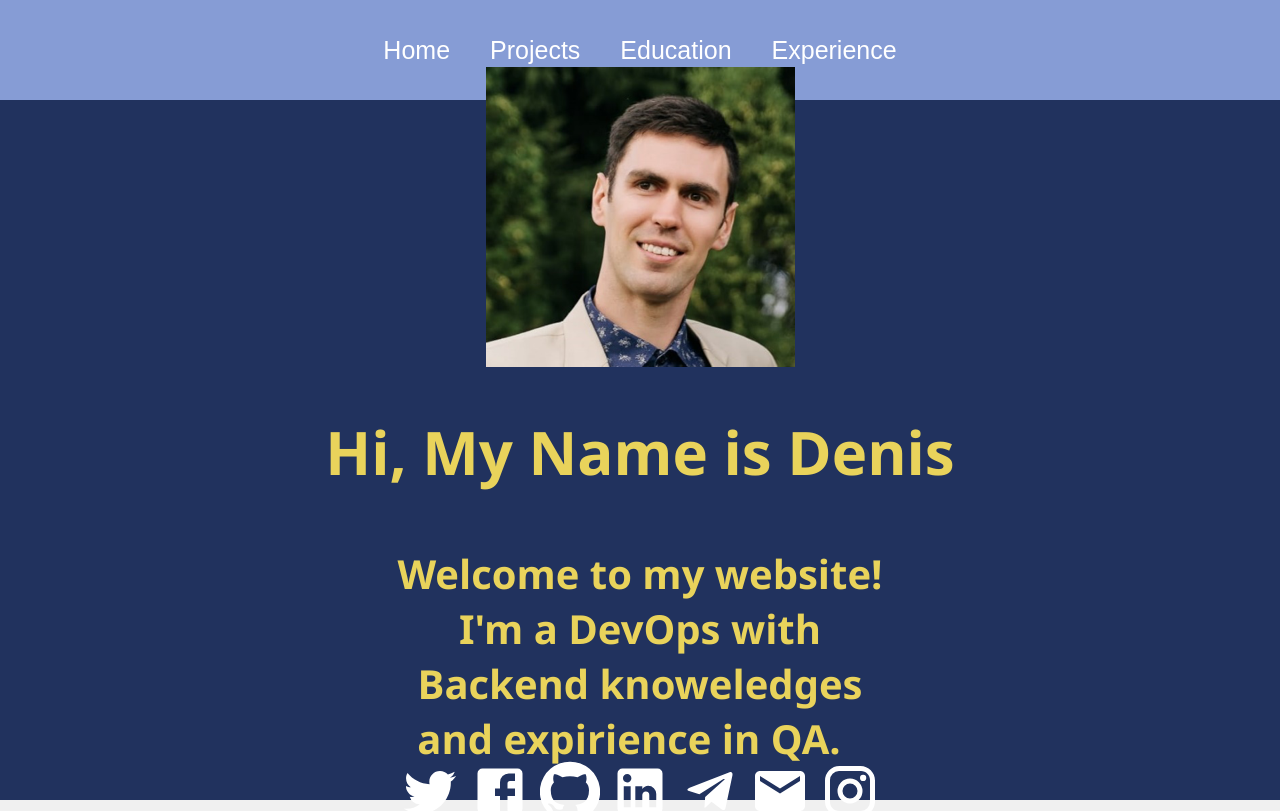
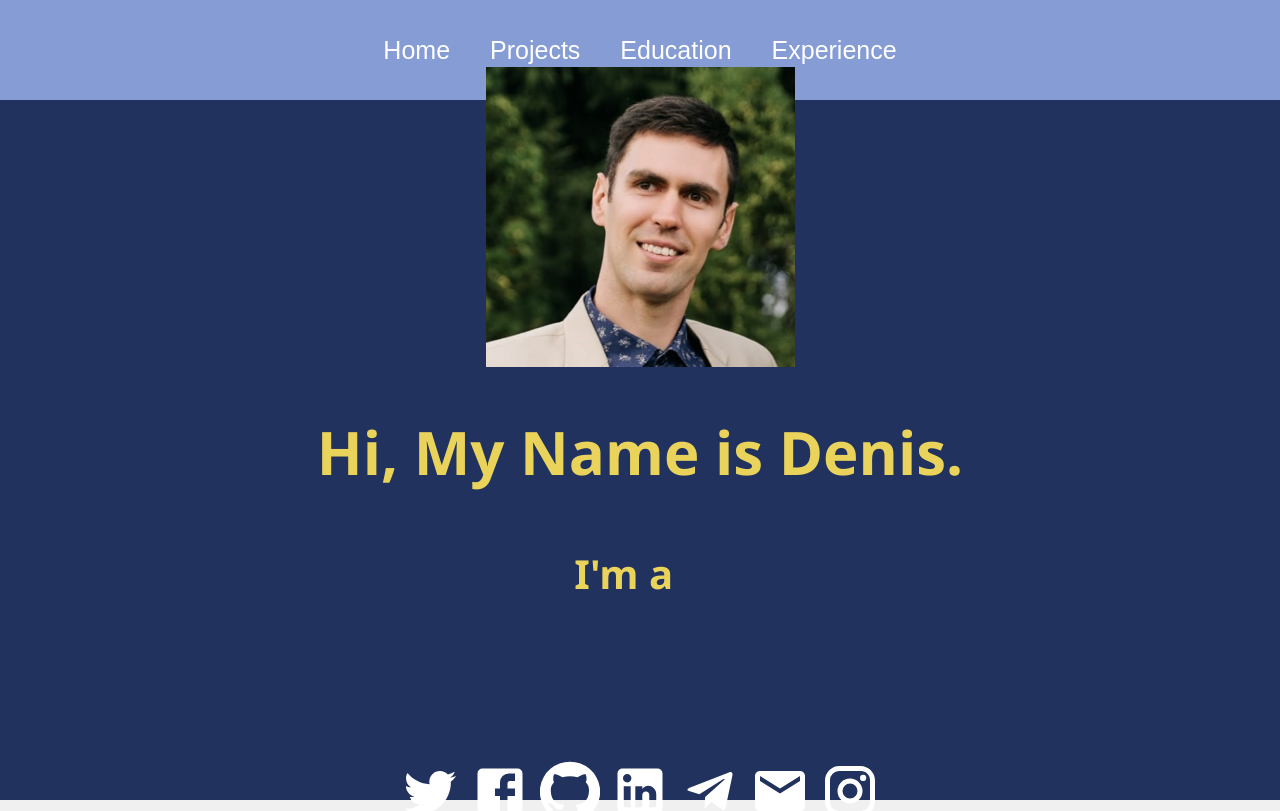
Before and after one commit to banigoden/My_second_resume, a React (Create React App) app: page / in a window 1280 px wide. Shown: the top 811 px of the page. Built offline with nearby package versions, Linux system fonts and the light colour scheme.

Commit message:
fixed error ~

```diff
--- a/src/pages/Home.js
+++ b/src/pages/Home.js
@@ -1,5 +1,4 @@
 import React from "react";
-
 import InstagramIcon from "@material-ui/icons/Instagram";
 import TwitterIcon from "@material-ui/icons/Twitter";
 import TelegramIcon from '@mui/icons-material/Telegram';
@@ -9,15 +8,8 @@ import GitHubIcon from "@material-ui/icons/GitHub";
 import EmailIcon from "@material-ui/icons/Email";
 import { ReactTyped } from "react-typed";
 import { TypeAnimation } from "react-type-animation";
-// import html from '../assets/skills/html.png';
-// import css from '../assets/skills/css.png';
-// import git from '../assets/skills/git.png';
-// import mongo from '../assets/skills/mongo.png';
-// import node from '../assets/skills/node.png';
-// import react from '../assets/skills/react.png';
 import "../styles/Home.css";
 import photo from '../assets/myphoto.png';
-
 
 function Home() {
    return (
@@ -26,12 +18,16 @@ function Home() {
       <div className="myimage">
        <img src={photo}></img>
       </div>
-        <h1> Hi, My Name is Denis</h1>
+        <h1> Hi, My Name is Denis.</h1>
         <div className="prompt">
         <h2>
         <TypeAnimation
           sequence={[
-            `Welcome to my website!\n I'm a DevOps with Backend knoweledges and expirience in QA.`,
+            `Welcome to my website!\n I'm a DevOps engineer.`,
+            1000,
+            `I'm a Backend engineer with Java and Python.`,
+            1000,
+            `I'm expirience in QA with Selenium and automation.`,
             1000,
           ]}
           speed={50}
@@ -71,7 +67,7 @@ function Home() {
         ]}
         speed={70}
         style={{ whiteSpace: 'pre-line', fontSize: '1em' }}
-        repeat={Infinity}
+        repeat={1}
         />}
         </h3>
       </div>
```
